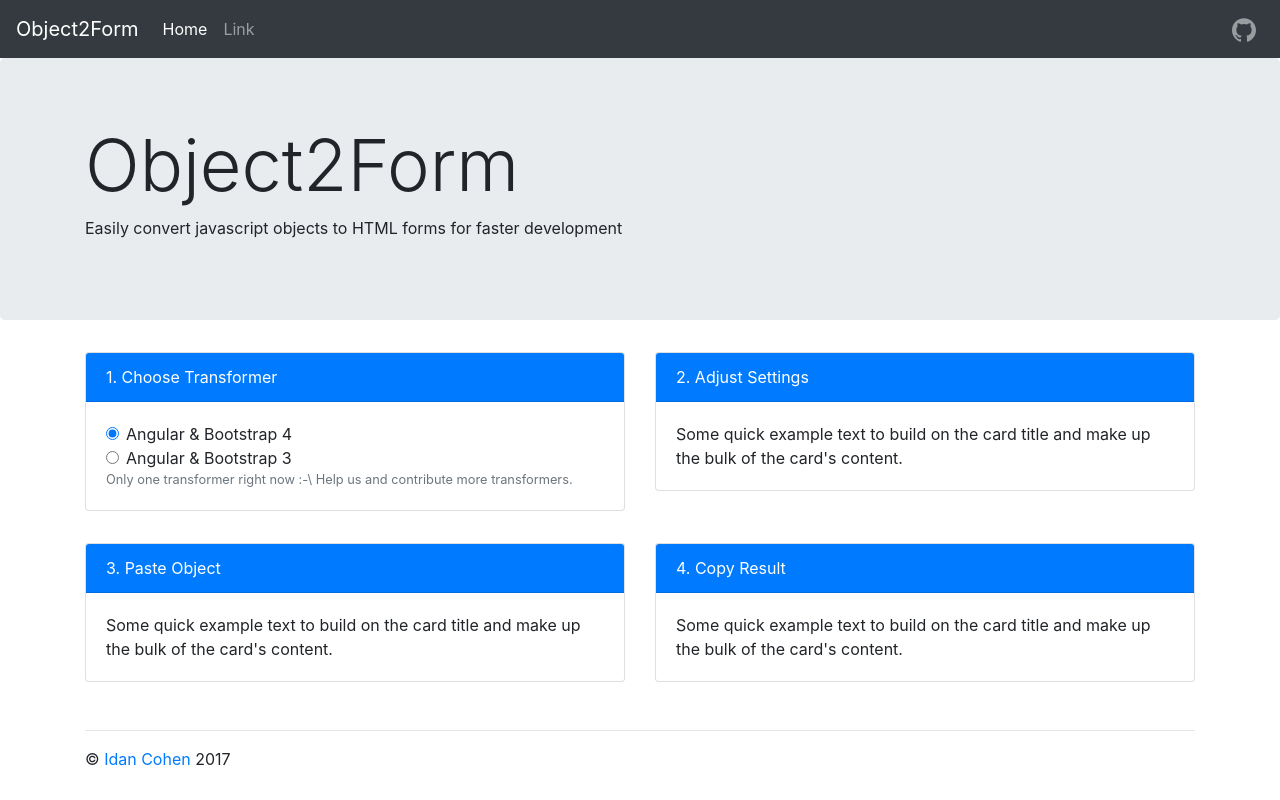
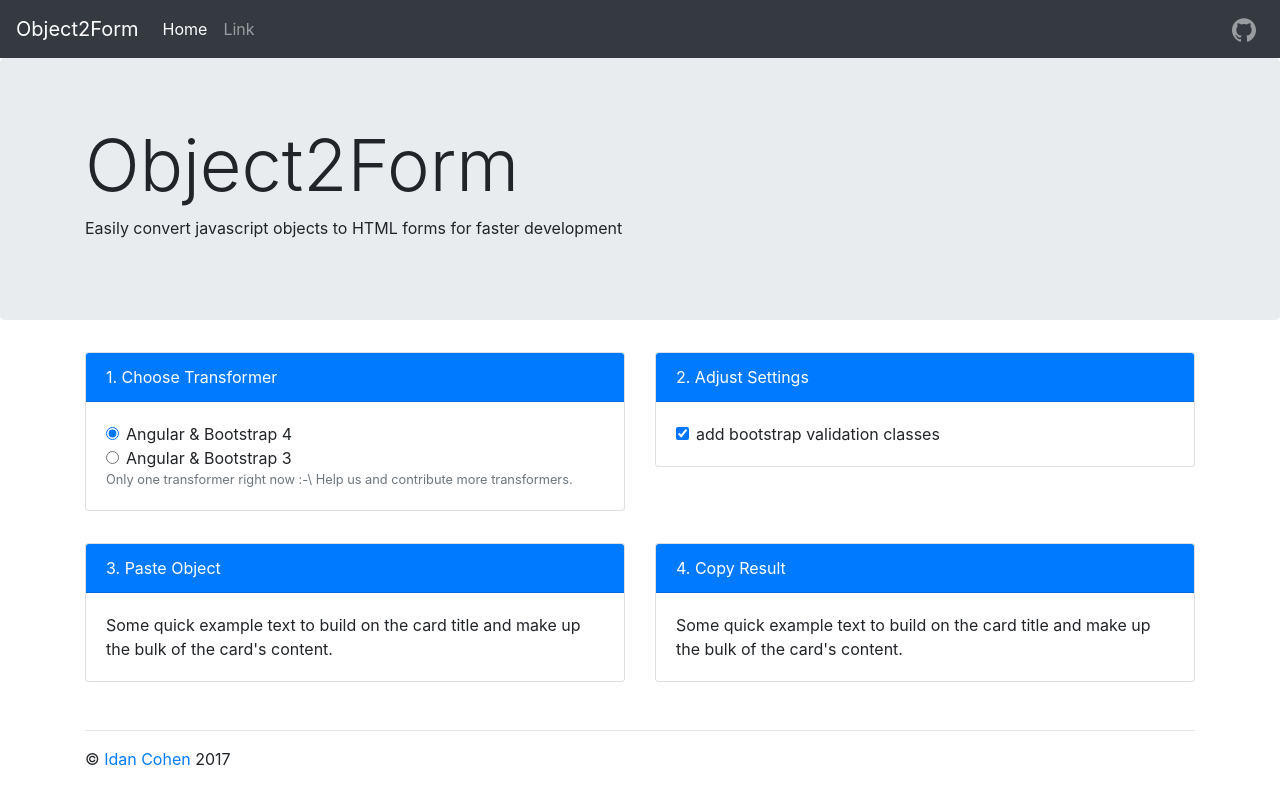
Before and after one commit to IdanCo/object2form, an Angular app: page / in a window 1280 px wide. Built offline with nearby package versions, Linux system fonts and the light colour scheme.

Commit message:
Setup Transformer Settings

```diff
--- a/src/app/components/transformer-settings/transformer-settings.component.html
+++ b/src/app/components/transformer-settings/transformer-settings.component.html
@@ -1,6 +1,13 @@
 <div class="card">
   <div class="card-header text-white bg-primary ">2. Adjust Settings</div>
   <div class="card-body">
-    <p class="card-text">Some quick example text to build on the card title and make up the bulk of the card's content.</p>
+    <form (change)="updateSettings(f)" #f="ngForm">
+      <div class="form-check" *ngFor="let setting of transformer.settings">
+        <label class="form-check-label">
+          <input class="form-check-input" type="checkbox" [(ngModel)]="setting.value" [name]="setting.key">
+          {{ setting.label }}
+        </label>
+      </div>
+    </form>
   </div>
 </div>
--- a/src/app/components/transformer-settings/transformer-settings.component.ts
+++ b/src/app/components/transformer-settings/transformer-settings.component.ts
@@ -1,4 +1,6 @@
 import { Component, OnInit } from '@angular/core';
+import {TransformersService} from "../../services/transformers.service";
+import {Transformer} from "../../transformers/transformer";
 
 @Component({
   selector: 'app-transformer-settings',
@@ -6,10 +8,18 @@
   styleUrls: ['./transformer-settings.component.scss']
 })
 export class TransformerSettingsComponent implements OnInit {
+  transformer: Transformer;
 
-  constructor() { }
+  constructor(private transformersService: TransformersService) { }
 
   ngOnInit() {
+    this.transformersService.getCurrentTransformer().subscribe(
+      (transformer) => this.transformer = JSON.parse(JSON.stringify(transformer))
+    );
+  }
+
+  updateSettings() {
+    this.transformersService.setCurrentTransformer(this.transformer);
   }
 
 }
```
